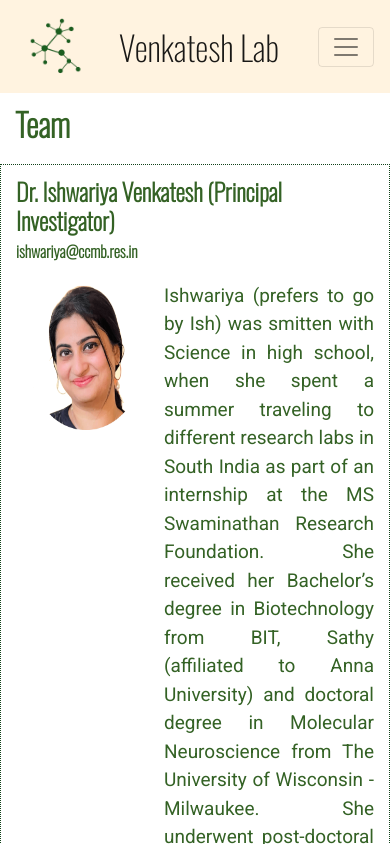
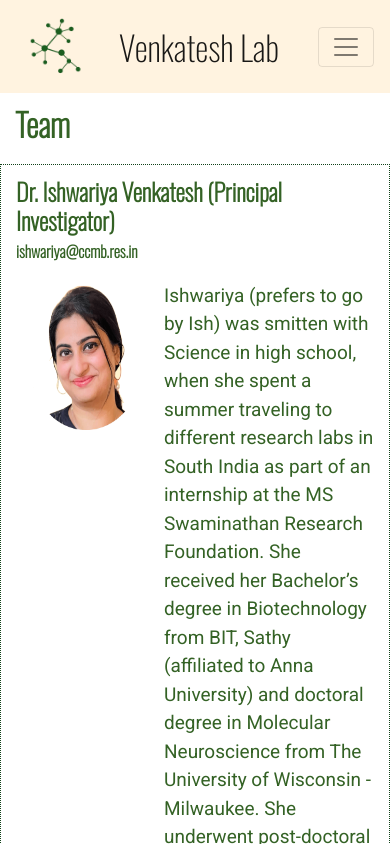
Before and after one commit to rdbcasillas/ishvenkatesh-lab, a Vue app: page /team in a window 390 px wide. Shown: the top 844 px of the page. Built offline with nearby package versions, Linux system fonts and the light colour scheme; what vue-particles would draw is missing.

Commit message:
alignment on team page

```diff
--- a/src/views/Team.vue
+++ b/src/views/Team.vue
@@ -15,7 +15,9 @@
               blank-src="null"
               :src="require(`../assets/images/team/${person.image}.jpg`)"
             ></b-img-lazy>
-            <span class="mt-3 ml-2 text-justify">{{ person.desc }}</span>
+            <span class="mt-3 ml-2 text-justify persondesc">{{
+              person.desc
+            }}</span>
           </div>
         </b-col>
         <hr />
@@ -109,6 +111,11 @@ span {
   color: #346225 !important;
   font-size: 19px;
 }
+@media (max-width: 600px) {
+  .persondesc {
+    text-align: left !important;
+  }
+}
 .personbox {
   border: 0.5px dotted rgb(18, 66, 26);
 }
```
